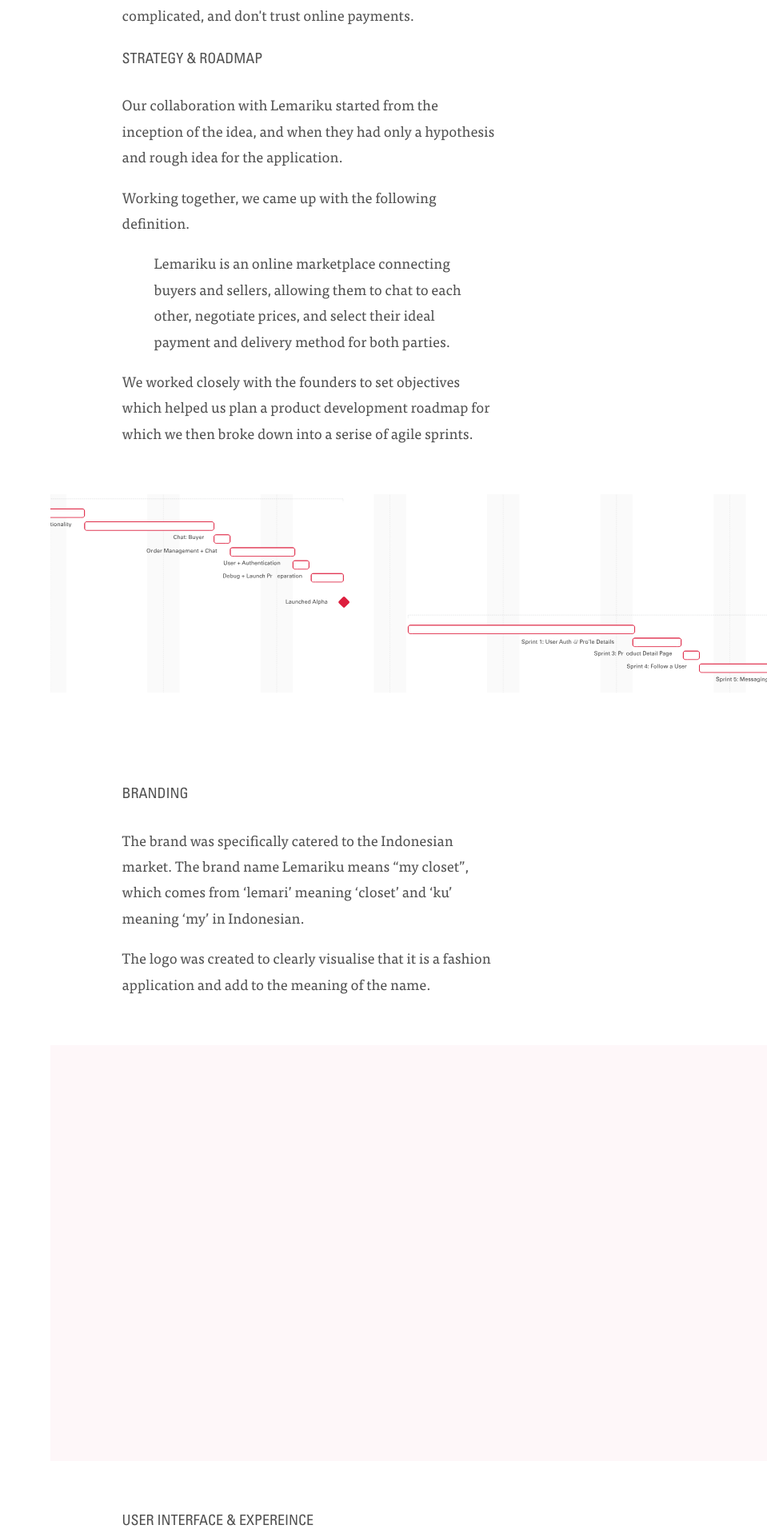
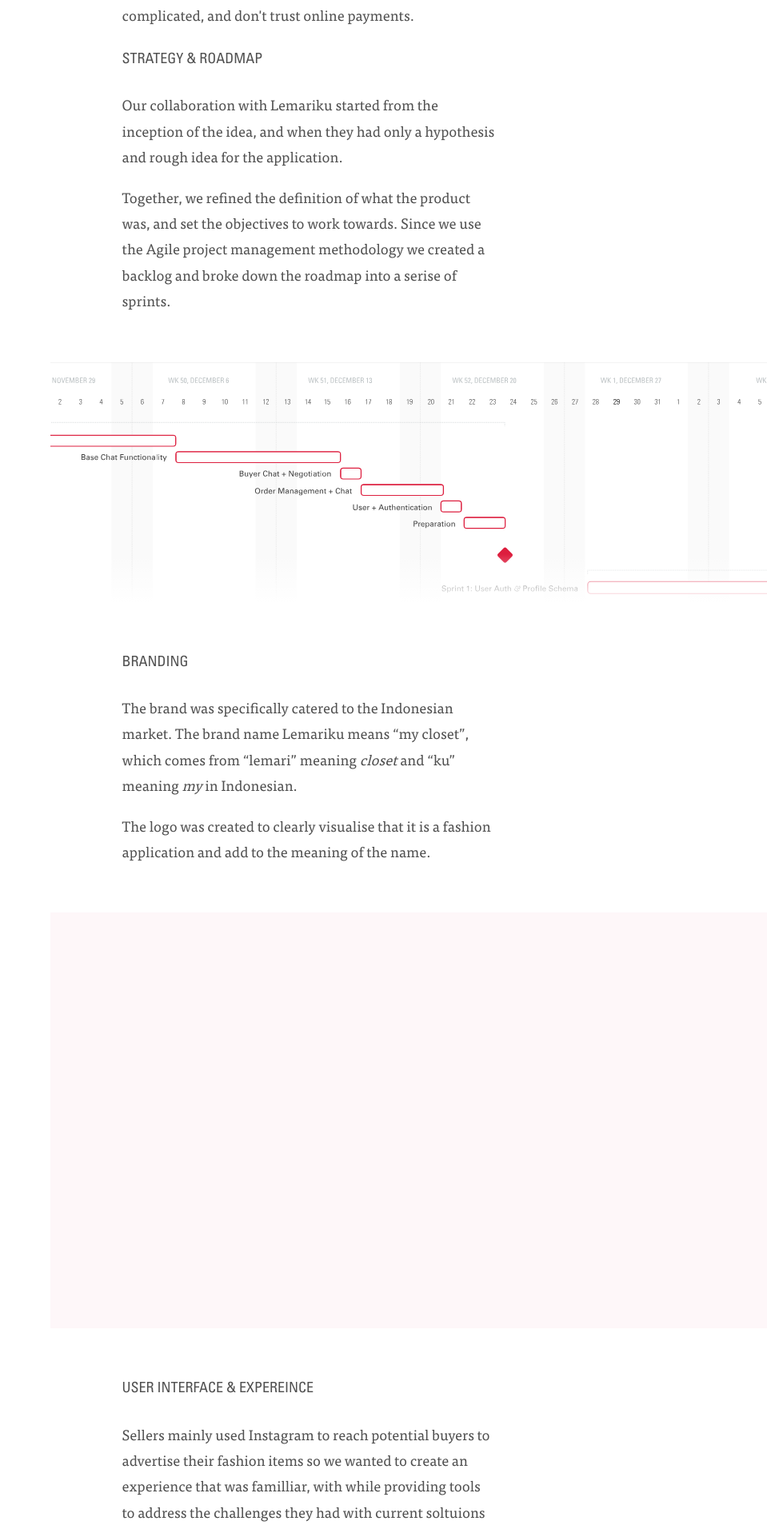
Before and after one commit to peakshift/peakshift-website, a PHP site: page / in a window 1280 px wide. Shown: the part 1246-3158 px from the top of the page at 80% size, without its empty margins (321-1280 px from the left). Run offline with PHP 8.4, Linux system fonts and the light colour scheme; some libraries are stand-ins or nearby versions.

Commit message:
style(lemariku): use a gradient to fade out the image

```diff
--- a/assets/css/master.css
+++ b/assets/css/master.css
@@ -191,12 +191,28 @@ section {
     display: block;
     margin: 0;
     background-repeat: no-repeat;
-    background-size: 100% auto;
+    background-size: cover;
     overflow: hidden; }
     section figure.cover-photo {
       height: 80vh;
       background-position: center center;
       background-size: cover; }
+    section figure.gradient-fade {
+      position: relative; }
+      section figure.gradient-fade::after {
+        content: '';
+        position: absolute;
+        width: 100%;
+        height: 20%;
+        bottom: 0;
+        left: 0;
+        right: 0;
+        background: -moz-linear-gradient(top, rgba(255, 255, 255, 0) 0%, white 100%);
+        /* FF3.6-15 */
+        background: -webkit-linear-gradient(top, rgba(255, 255, 255, 0) 0%, white 100%);
+        /* Chrome10-25,Safari5.1-6 */
+        background: linear-gradient(to bottom, rgba(255, 255, 255, 0) 0%, white 100%);
+        /* W3C, IE10+, FF16+, Chrome26+, Opera12+, Safari7+ */ }
     section figure.active img {
       -webkit-transform: translate(0, 0);
       -moz-transform: translate(0, 0);
--- a/assets/sass/master.scss
+++ b/assets/sass/master.scss
@@ -189,12 +189,27 @@ section {
     display: block;
     margin: 0;
     background-repeat: no-repeat;
-    background-size: 100% auto;
+    background-size: cover;
     overflow: hidden;
     &.cover-photo {
       height: 80vh;
       background-position: center center;
       background-size: cover;
+    }
+    &.gradient-fade {
+      position: relative;
+      &::after {
+        content: '';
+        position: absolute;
+        width: 100%;
+        height: 20%;
+        bottom: 0;
+        left: 0;
+        right: 0;
+        background: -moz-linear-gradient(top, rgba(255,255,255,0) 0%, rgba(255,255,255,1) 100%); /* FF3.6-15 */
+        background: -webkit-linear-gradient(top, rgba(255,255,255,0) 0%,rgba(255,255,255,1) 100%); /* Chrome10-25,Safari5.1-6 */
+        background: linear-gradient(to bottom, rgba(255,255,255,0) 0%,rgba(255,255,255,1) 100%); /* W3C, IE10+, FF16+, Chrome26+, Opera12+, Safari7+ */
+      }
     }
     &.active{
       img {
--- a/index.html
+++ b/index.html
@@ -115,7 +115,7 @@
 
   <section id="mainContent" class="column">
     <figure class="active" style="background-image:url('/assets/content/lemariku/lemariku-bg-2.png');">
-      <a href="/lemariku"><div class="padded"><img class="fill" src="/assets/content/lemariku/header-details-2.png?v=1"></div></a>
+      <div class="padded"><img class="fill" src="/assets/content/lemariku/header-details-2.png?v=1"></div>
     </figure>
     <div class="contentArea padded clearfix">
       <h3 class="projectTitle">Branding &amp; UI for a pre-loved fashion marketplace</h3>
@@ -127,19 +127,13 @@
         <h4>Strategy &amp; Roadmap</h4>
         <p>Our collaboration with Lemariku started from the inception of the idea, and when they had only a hypothesis and rough idea for the application.</p>
 
-        <p>Working together, we came up with the following definition.</p>
+        <p>Together, we refined the definition of what the product was, and set the objectives to work towards. Since we use the Agile project management methodology we created a backlog and broke down the roadmap into a serise of sprints.</p>
 
-        <blockquote>
-          <p>Lemariku is an online marketplace connecting buyers and sellers, allowing them to chat to each other, negotiate prices, and select their ideal payment and delivery method for both parties.</p>
-        </blockquote>
-
-        <p>We worked closely with the founders to set objectives which helped us plan a product development roadmap for which we then broke down into a serise of agile sprints.</p>
-
-        <figure class="active media--stretched" style="background-image: url(/assets/content/lemariku/roadmap.svg); height: 300px;">
+        <figure class="active media--stretched gradient-fade" style="background-image: url(/assets/content/lemariku/roadmap.svg); height: 300px;">
         </figure>
 
         <h4>Branding</h4>
-        <p>The brand was specifically catered to the Indonesian market. The brand name Lemariku means “my closet”, which comes from ‘lemari’ meaning ‘closet’ and ‘ku’ meaning ‘my’ in Indonesian.
+        <p>The brand was specifically catered to the Indonesian market. The brand name Lemariku means &#8220;my closet&#8221;, which comes from &#8220;lemari&#8221; meaning <em>closet</em> and &#8220;ku&#8221; meaning <em>my</em> in Indonesian.
 
         <p>The logo was created to clearly visualise that it is a fashion application and add to the meaning of the name.</p>
         <figure class="active media--stretched" style="background-color: #FEF7F9; height: 520px;">
```
Also changed, not shown: assets/content/lemariku/roadmap.svg.
